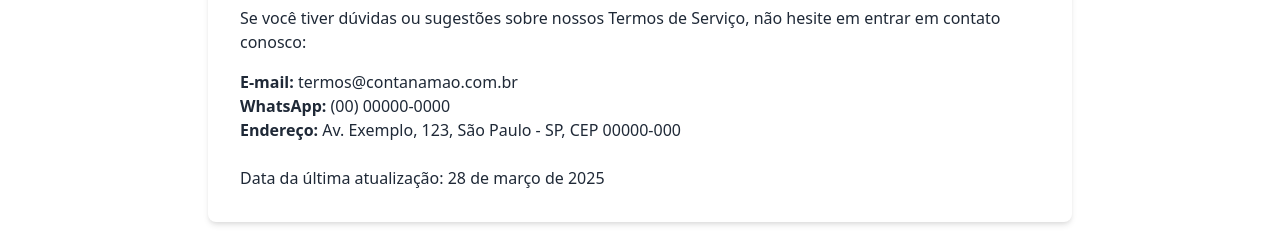
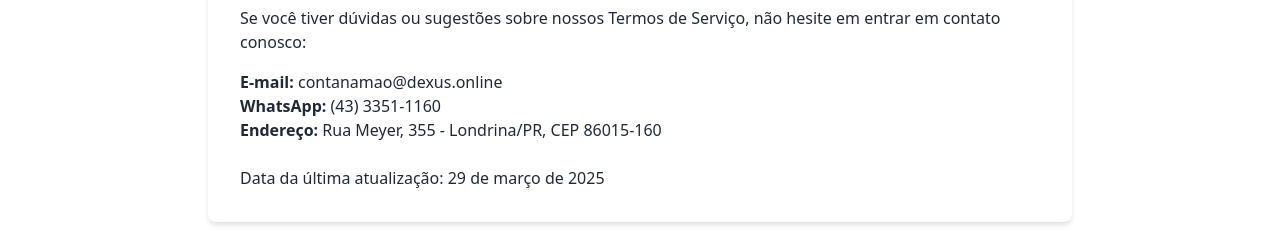
Before and after one commit to renatobalbo/contanamao.github.io, a plain HTML site: page terms.html in a window 1280 px wide. Shown: the part 6198-6438 px from the top of the page. Drawn offline with nearby package versions, Linux system fonts and the light colour scheme.

Commit message:
Add files via upload

```diff
--- a/terms.html
+++ b/terms.html
@@ -210,11 +210,11 @@
                 <h2 class="text-xl font-bold mb-4">16. Entre em Contato</h2>
                 <p class="mb-4">Se você tiver dúvidas ou sugestões sobre nossos Termos de Serviço, não hesite em entrar em contato conosco:</p>
                 <ul class="mb-6">
-                    <li><strong>E-mail:</strong> termos@contanamao.com.br</li>
-                    <li><strong>WhatsApp:</strong> (00) 00000-0000</li>
-                    <li><strong>Endereço:</strong> Av. Exemplo, 123, São Paulo - SP, CEP 00000-000</li>
+                    <li><strong>E-mail:</strong> contanamao@dexus.online</li>
+                    <li><strong>WhatsApp:</strong> (43) 3351-1160</li>
+                    <li><strong>Endereço:</strong> Rua Meyer, 355 - Londrina/PR, CEP 86015-160</li>
                 </ul>
-                <p>Data da última atualização: 28 de março de 2025</p>
+                <p>Data da última atualização: 29 de março de 2025</p>
             </div>
         </div>
     </main>
```
Also changed, not shown: privacy-policy.html (+3 -3 lines).
